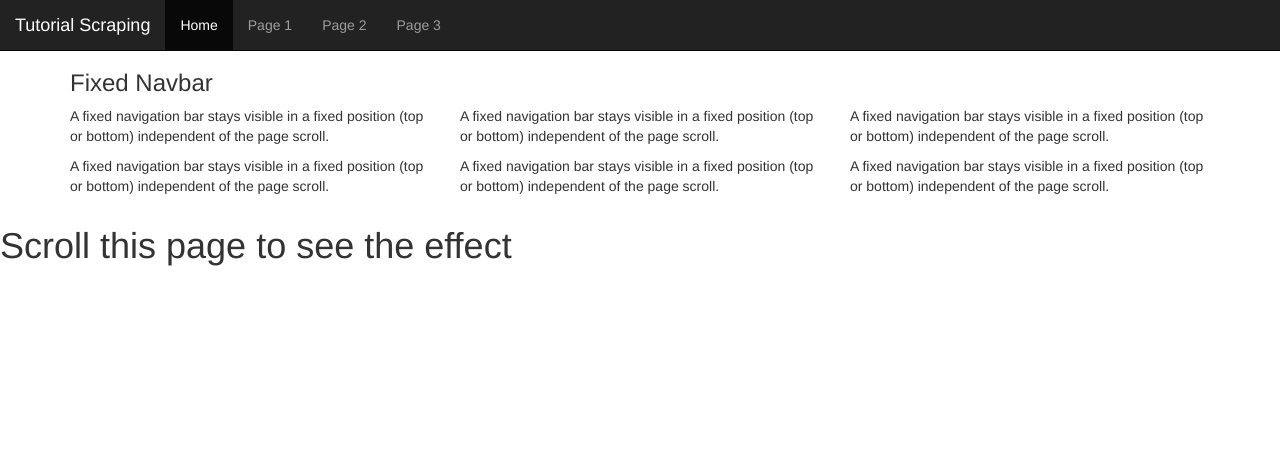
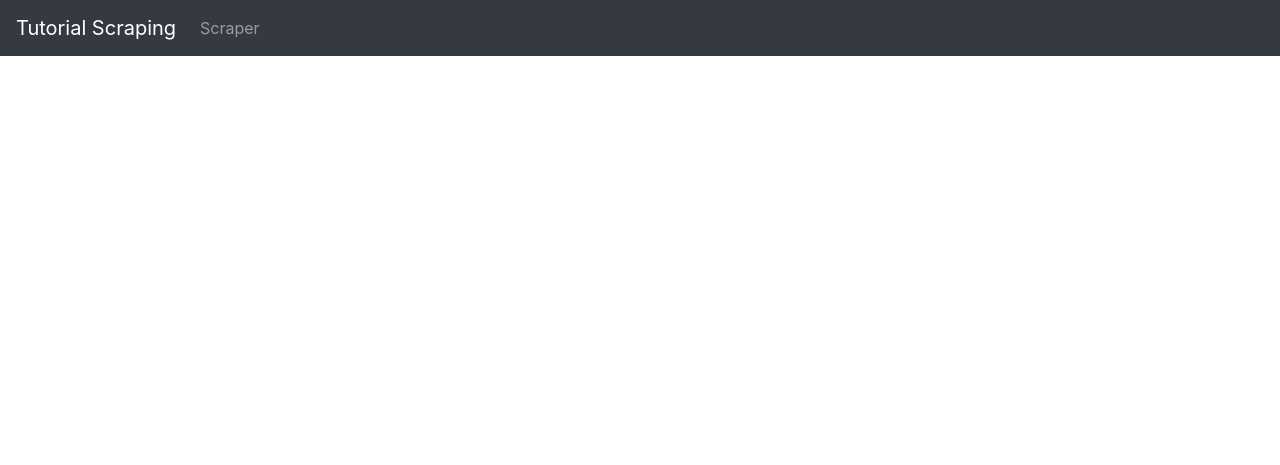
Before and after one commit to supriadi-yusuf/scraping-popular, a Flask app: page / in a window 1280 px wide. Shown: the top 465 px of the page. After the commit the page ends 56 px from the top, so only its background shows below. Run offline with Flask 3, Linux system fonts and the light colour scheme; some libraries are stand-ins or nearby versions.

Commit message:
update html file

```diff
--- a/templates/index.html
+++ b/templates/index.html
@@ -4,45 +4,32 @@
   <title>Bootstrap Example</title>
   <meta charset="utf-8">
   <meta name="viewport" content="width=device-width, initial-scale=1">
-  <link rel="stylesheet" href="https://maxcdn.bootstrapcdn.com/bootstrap/3.4.1/css/bootstrap.min.css">
-  <script src="https://ajax.googleapis.com/ajax/libs/jquery/3.7.1/jquery.min.js"></script>
-  <script src="https://maxcdn.bootstrapcdn.com/bootstrap/3.4.1/js/bootstrap.min.js"></script>
+  <link rel="stylesheet" href="https://maxcdn.bootstrapcdn.com/bootstrap/4.4.1/css/bootstrap.min.css">
+  <script src="https://ajax.googleapis.com/ajax/libs/jquery/3.4.1/jquery.min.js"></script>
+  <script src="https://maxcdn.bootstrapcdn.com/bootstrap/4.4.1/js/bootstrap.min.js"></script>
 </head>
 <body style="height:1500px">
 
-<nav class="navbar navbar-inverse navbar-fixed-top">
-  <div class="container-fluid">
-    <div class="navbar-header">
-      <a class="navbar-brand" href="#">Tutorial Scraping</a>
-    </div>
-    <ul class="nav navbar-nav">
-      <li class="active"><a href="#">Home</a></li>
-      <li><a href="#">Page 1</a></li>
-      <li><a href="#">Page 2</a></li>
-      <li><a href="#">Page 3</a></li>
+<nav class="navbar navbar-expand-sm bg-dark navbar-dark">
+    <a class="navbar-brand" href="/">Tutorial Scraping</a>
+    <ul class="navbar-nav">
+      <li class="nav-item">
+          <a class="nav-link" href="/berita-popular">Scraper</a>
+      </li>
     </ul>
-  </div>
 </nav>
 
-<div class="container" style="margin-top:50px">
-  <h3>Fixed Navbar</h3>
-  <div class="row">
-    <div class="col-md-4">
-      <p>A fixed navigation bar stays visible in a fixed position (top or bottom) independent of the page scroll.</p>
-      <p>A fixed navigation bar stays visible in a fixed position (top or bottom) independent of the page scroll.</p>
-    </div>
-    <div class="col-md-4">
-      <p>A fixed navigation bar stays visible in a fixed position (top or bottom) independent of the page scroll.</p>
-      <p>A fixed navigation bar stays visible in a fixed position (top or bottom) independent of the page scroll.</p>
-    </div>
-    <div class="col-md-4">
-      <p>A fixed navigation bar stays visible in a fixed position (top or bottom) independent of the page scroll.</p>
-      <p>A fixed navigation bar stays visible in a fixed position (top or bottom) independent of the page scroll.</p>
-    </div>
-  </div>
+<div class="container-fluid" style="margin-top:80px; text-align:center">
+
+    <!-- read input variable images -->
+    {% for gambar in gambars %}
+        <!-- since we use jinja template we need safe to display content of input variable gambar -->
+        {{gambar|safe}}
+
+        <!-- display title with link. we need safe in jinja -->
+        <a href="{{gambar.find('a')['href']|safe}}">{{gambar.find('a').find('img')['title']|safe}}</a>
+    {% endfor %}
 </div>
-
-<h1>Scroll this page to see the effect</h1>
 
 </body>
 </html>
```
